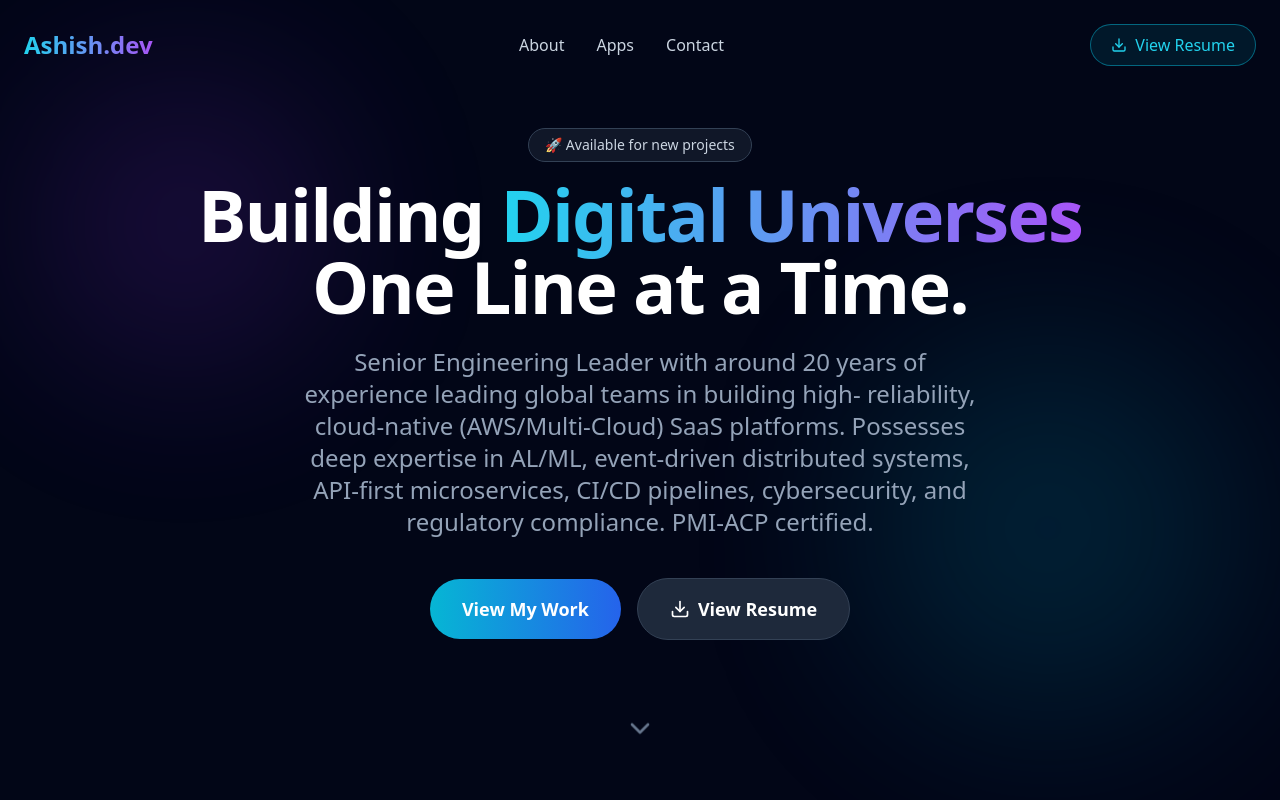
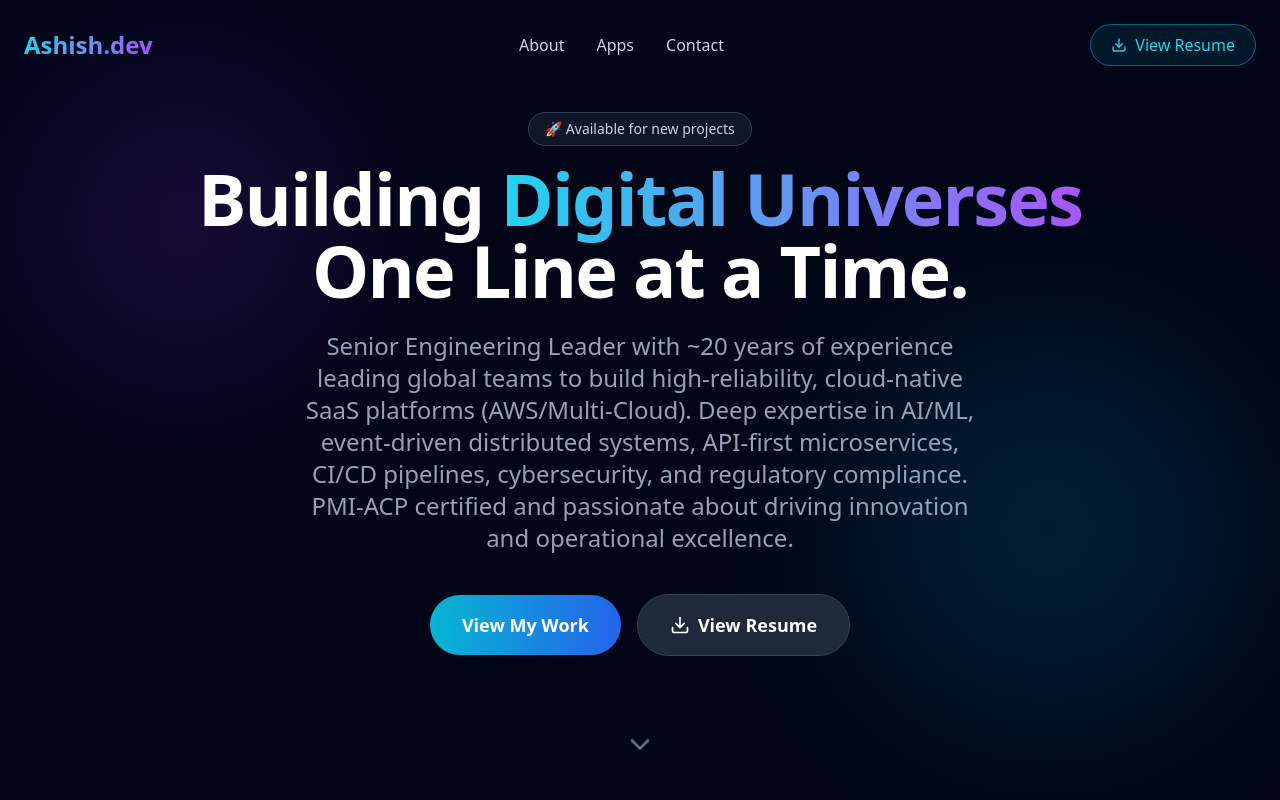
Before and after one commit to ashishJaiswal01/my-digital-showroom-90, a React (Vite) app: page / in a window 1280 px wide. Shown: the top 800 px of the page. Built offline with nearby package versions, Linux system fonts and the light colour scheme.

Commit message:
I changes

```diff
--- a/src/HomePage.tsx
+++ b/src/HomePage.tsx
@@ -52,9 +52,7 @@ const Hero = () => (
         <br /> One Line at a Time.
       </h1>
       <p className="text-xl md:text-2xl text-slate-400 mb-10 max-w-2xl mx-auto leading-relaxed">
-        Senior Engineering Leader with around 20 years of experience leading global teams in building high- reliability,
-        cloud-native (AWS/Multi-Cloud) SaaS platforms. Possesses deep expertise in AL/ML, event-driven distributed systems, API-first microservices, CI/CD pipelines, cybersecurity, and
-        regulatory compliance. PMI-ACP certified.
+        Senior Engineering Leader with ~20 years of experience leading global teams to build high-reliability, cloud-native SaaS platforms (AWS/Multi-Cloud). Deep expertise in AI/ML, event-driven distributed systems, API-first microservices, CI/CD pipelines, cybersecurity, and regulatory compliance. PMI-ACP certified and passionate about driving innovation and operational excellence.
       </p>
 
       <div className="flex flex-col sm:flex-row justify-center items-center gap-4">
```
